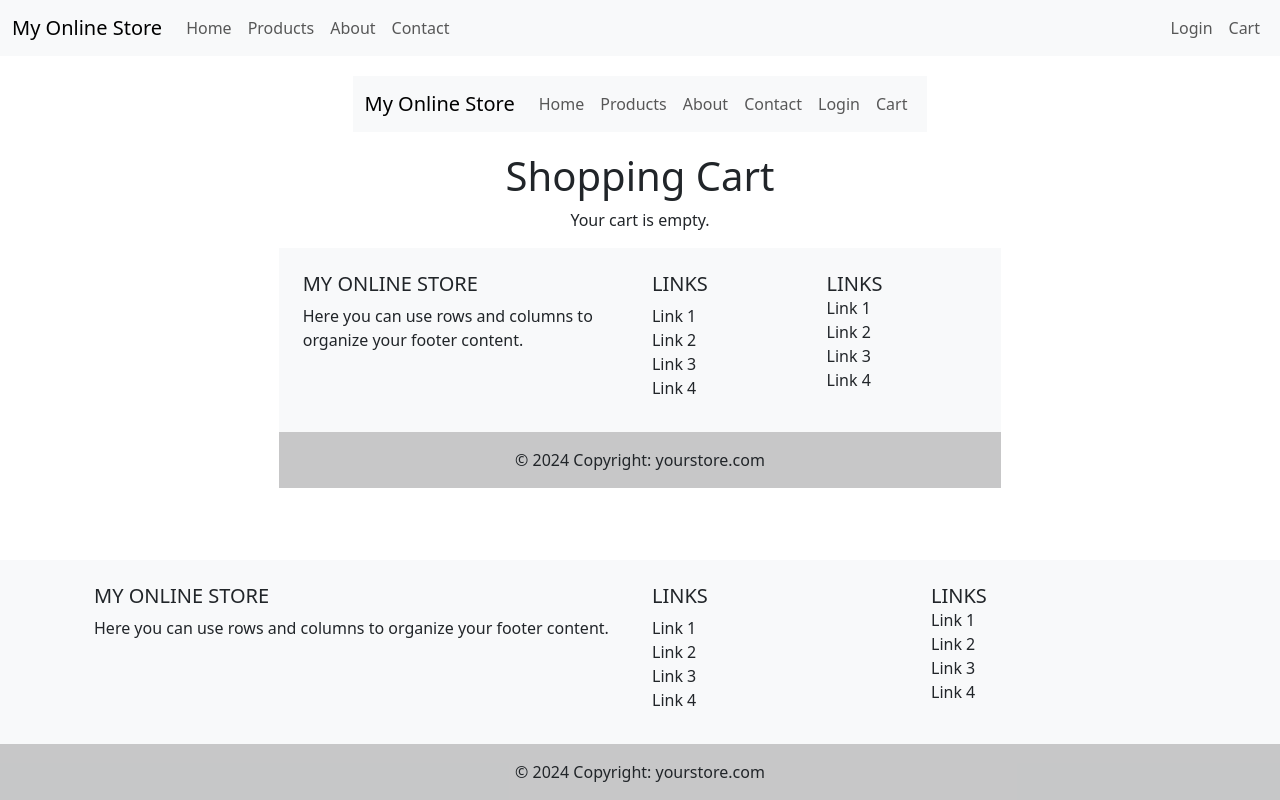
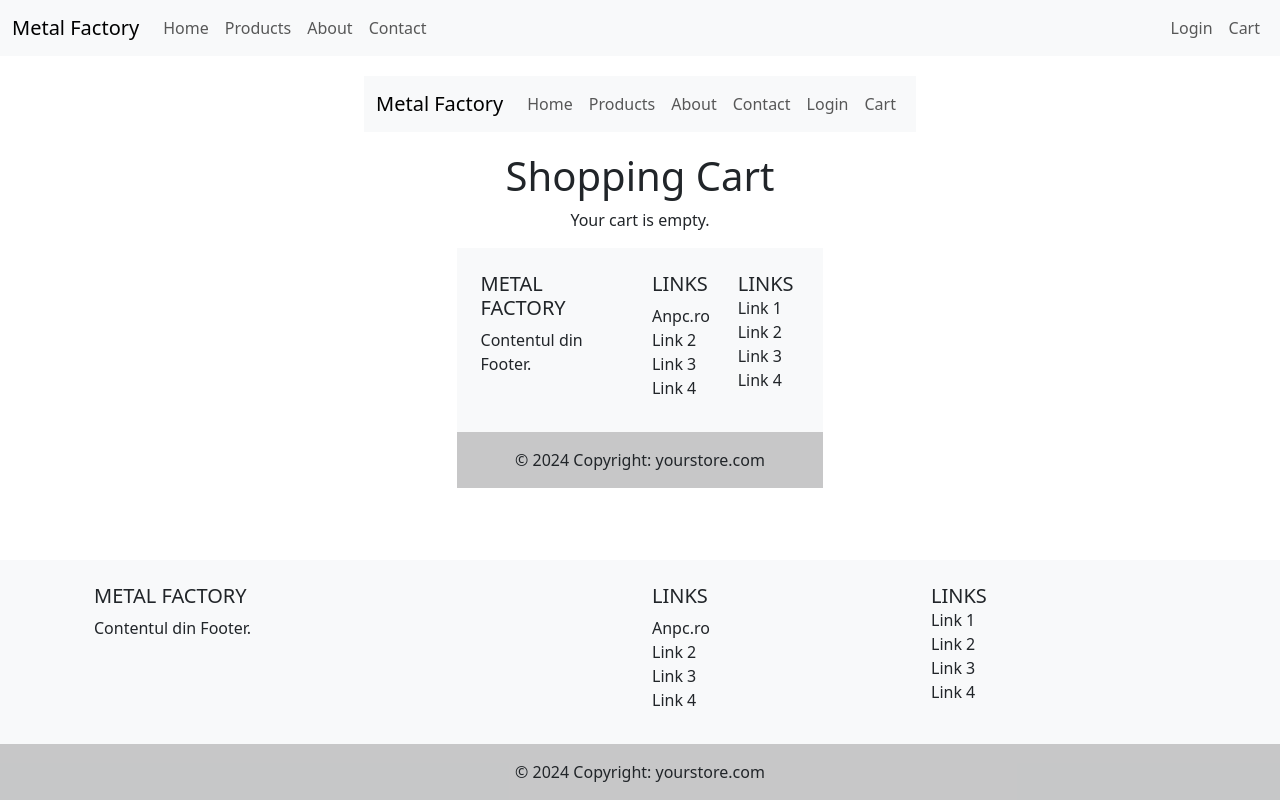
Before and after one commit to redqk/metalfactory, a Vue app in the folder Metal-Factory/: page /cart in a window 1280 px wide. Built offline with nearby package versions, Linux system fonts and the light colour scheme.

Commit message:
Ajustări de design pentru poziționarea footer-ului și îmbunătățiri UI

```diff
--- a/Metal-Factory/src/components/Footer.vue
+++ b/Metal-Factory/src/components/Footer.vue
@@ -3,13 +3,13 @@
     <div class="container p-4">
       <div class="row">
         <div class="col-lg-6 col-md-12 mb-4 mb-md-0">
-          <h5 class="text-uppercase">My Online Store</h5>
-          <p>Here you can use rows and columns to organize your footer content.</p>
+          <h5 class="text-uppercase">Metal Factory</h5>
+          <p>Contentul din Footer.</p>
         </div>
         <div class="col-lg-3 col-md-6 mb-4 mb-md-0">
           <h5 class="text-uppercase">Links</h5>
           <ul class="list-unstyled mb-0">
-            <li><a href="#!" class="text-dark">Link 1</a></li>
+            <li><a href="https://anpc.ro/" class="text-dark">Anpc.ro</a></li>
             <li><a href="#!" class="text-dark">Link 2</a></li>
             <li><a href="#!" class="text-dark">Link 3</a></li>
             <li><a href="#!" class="text-dark">Link 4</a></li>
--- a/Metal-Factory/src/components/Header.vue
+++ b/Metal-Factory/src/components/Header.vue
@@ -2,7 +2,7 @@
   <header>
     <nav class="navbar navbar-expand-lg navbar-light bg-light">
       <div class="container-fluid">
-        <a class="navbar-brand" href="#">My Online Store</a>
+        <a class="navbar-brand" href="#">Metal Factory</a>
         <button class="navbar-toggler" type="button" data-bs-toggle="collapse" data-bs-target="#navbarNav" aria-controls="navbarNav" aria-expanded="false" aria-label="Toggle navigation">
           <span class="navbar-toggler-icon"></span>
         </button>
--- a/Metal-Factory/src/views/Home.vue
+++ b/Metal-Factory/src/views/Home.vue
@@ -2,8 +2,8 @@
     <div>
       <section class="hero">
         <div class="container">
-          <h1>Welcome to My Online Store</h1>
-          <p>Your one-stop shop for all your needs</p>
+          <h1>Metal Factory</h1>
+          <p>Inovatie si calitate romaneasca!</p>
         </div>
       </section>
       <section class="products mt-5">
```
